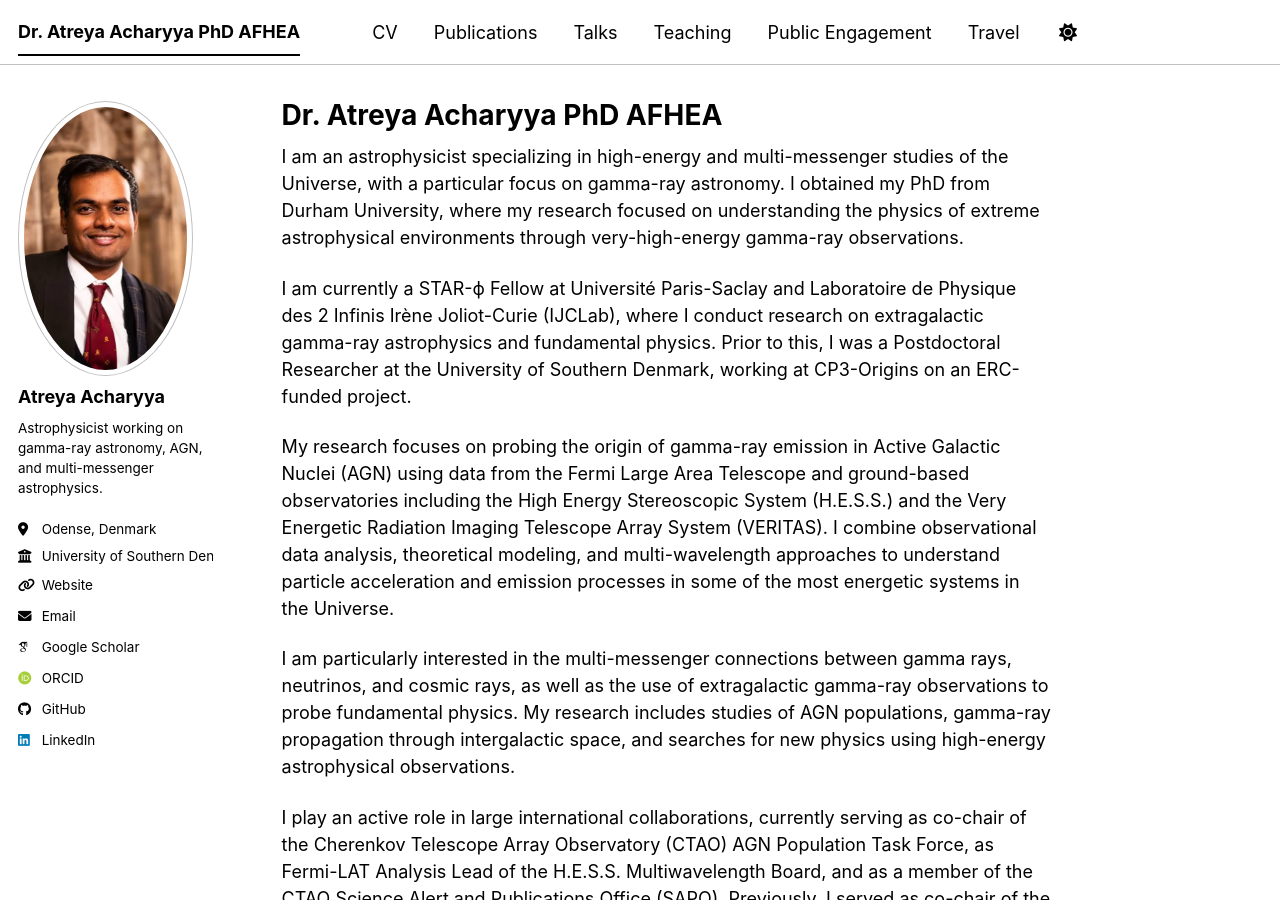
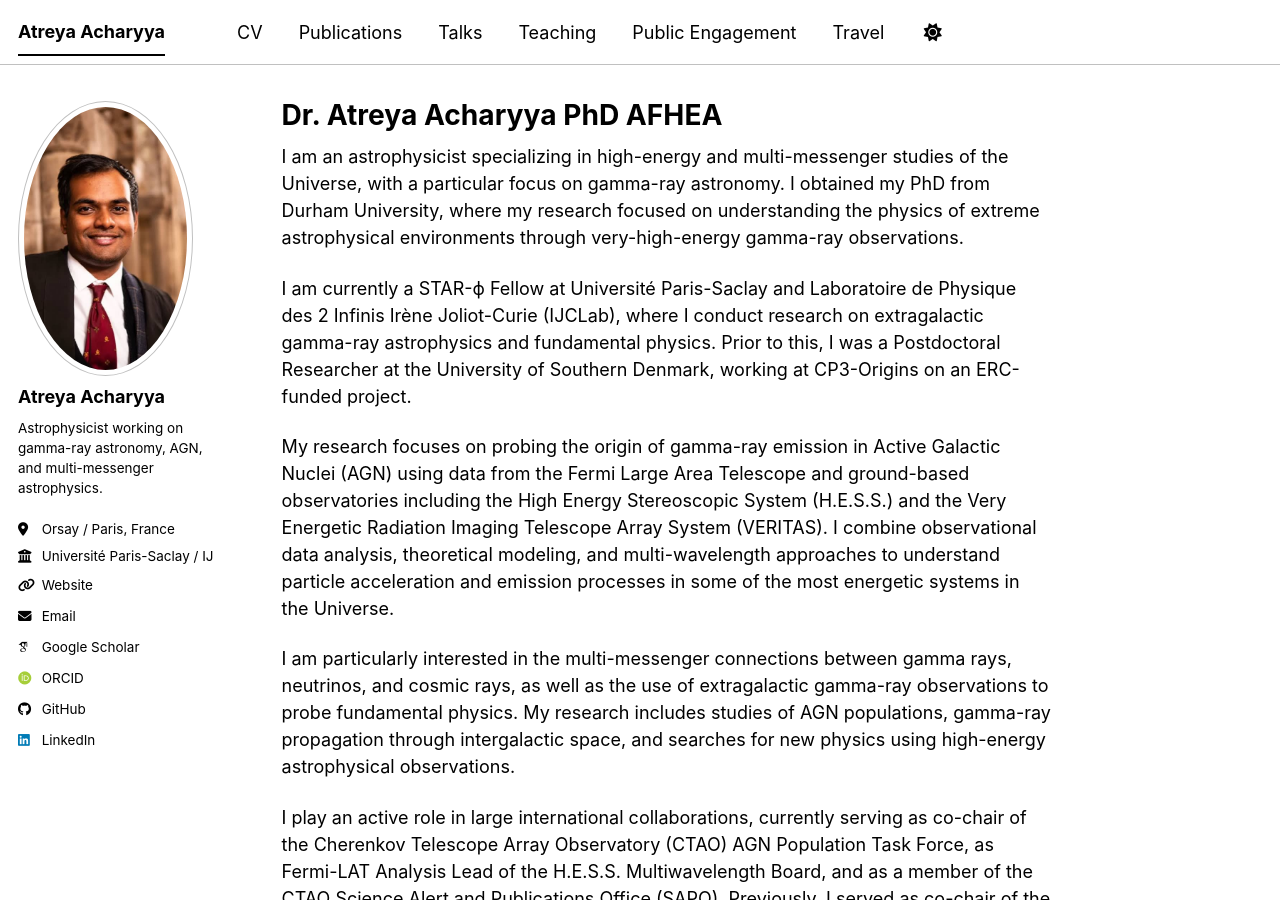
Before and after one commit to atreyaacharyya/atreyaacharyya.github.com, a Jekyll site: the page built from _pages/about.md, in a window 1280 px wide and 900 px high. Built offline with Jekyll 4.4.1, drawn with Linux system fonts in a browser that asks for light colours; some web fonts are replaced; a script bundle is joined from its source files by our own code; library files that are not in the unit come from our copies.

Commit message:
Update _config.yml

```diff
--- a/_config.yml
+++ b/_config.yml
@@ -9,7 +9,8 @@
 # Basic Site Settings
 locale                   : "en-US"
 site_theme               : "contrast"
-title                    : "Dr. Atreya Acharyya PhD AFHEA"
+title: "Atreya Acharyya"
+name: "Dr. Atreya Acharyya"
 title_separator          : "-"
 name                     : &name "Atreya Acharyya"
 description              : &description "Astrophysicist specializing in gamma-ray astronomy, AGN, and multi-messenger astrophysics"
@@ -23,8 +24,8 @@ author:
   avatar           : "profile.png"
   name             : "Atreya Acharyya"
   bio              : "Astrophysicist working on gamma-ray astronomy, AGN, and multi-messenger astrophysics."
-  location         : "Odense, Denmark"
-  employer         : "University of Southern Denmark"
+  location: "Orsay / Paris, France"
+  employer: "Université Paris-Saclay / IJCLab"
   email            : "atreya@cp3.sdu.dk"
   uri              : "mailto:atreya@cp3.sdu.dk"
 
```
